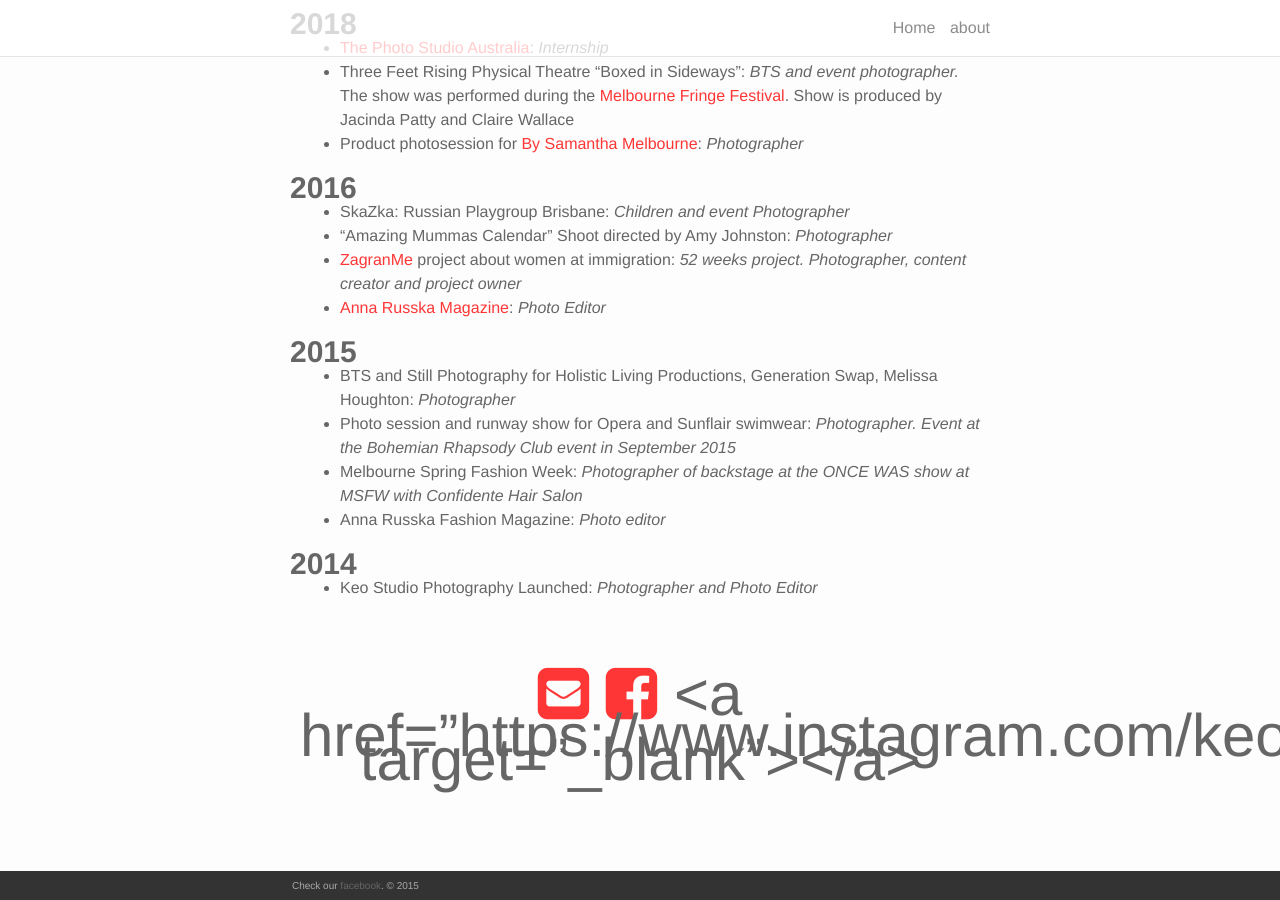
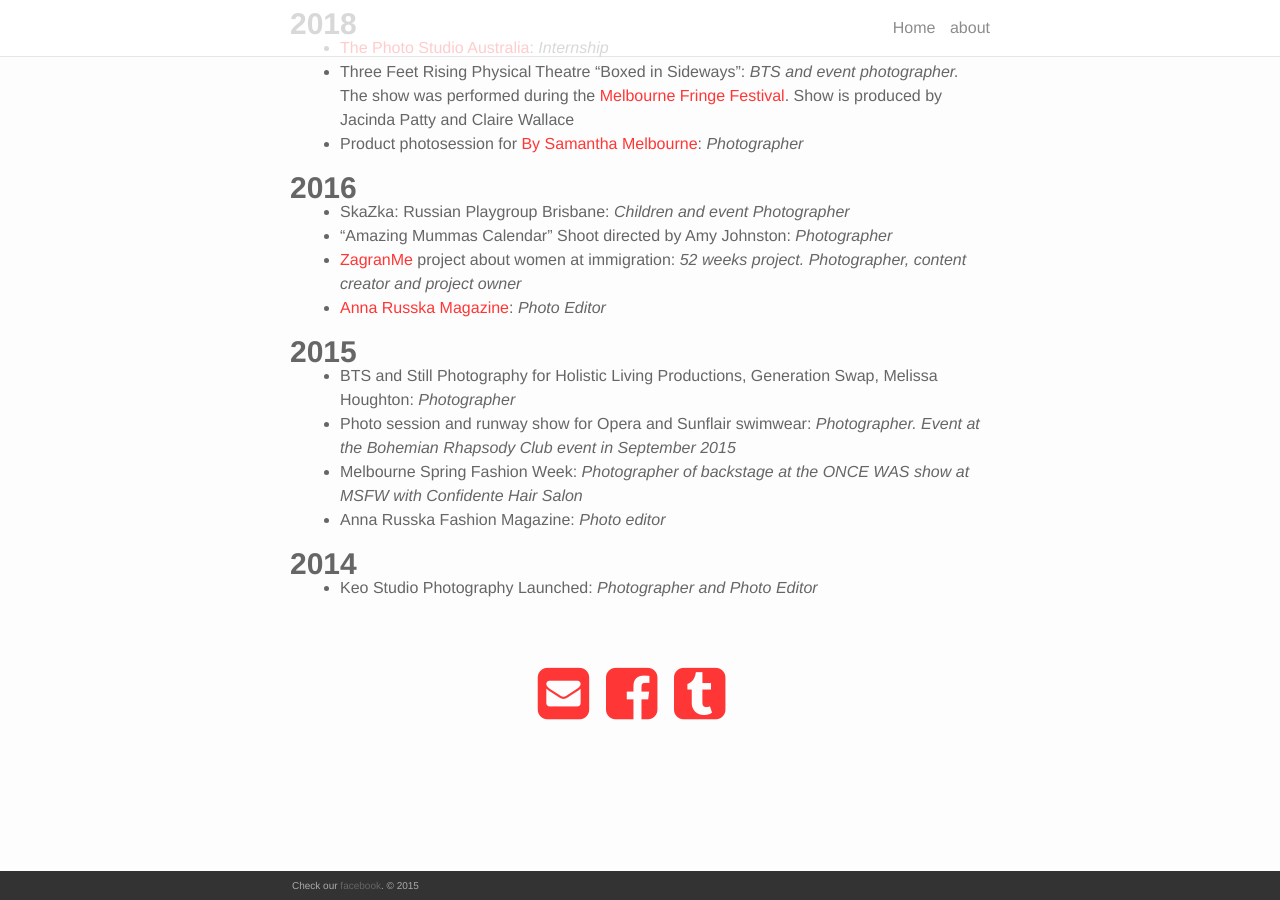
Before and after one commit to AlenPelin/keo-studio, a Jekyll site: the page built from about.md, in a window 1280 px wide and 900 px high, scrolled down 622 px. Built offline with Jekyll 4.4.1, drawn with Linux system fonts in a browser that asks for light colours; nearby versions of some CDN libraries.

Commit message:
Update from Forestry.io - Updated about.md

```diff
--- a/about.md
+++ b/about.md
@@ -51,6 +51,6 @@
 <span class="contacticon center">
 <a href="mailto:svet.wis@gmail.com"><i class="fa fa-envelope-square"></i></a>
 <a href="https://www.facebook.com/keostudio" target="_blank"><i class="fa fa-facebook-square"></i></a>
-<a href="https://keo-studio.pixieset.com/" target="_blank"><i cl_ss="fa fa-tumblr-square"></i></a>
-<a href="https://www.instagram.com/keo_studio_photography"_ target="_blank"><i class="fa fa-instagram-square"></i></a>
+<a href="https://keo-studio.pixieset.com/" target="_blank"><i class="fa fa-tumblr-square"></i></a>
+<a href="https://www.instagram.com/keo_studio_photography" target="_blank"><i class="fa fa-instagram-square"></i></a>
 </span>
```
